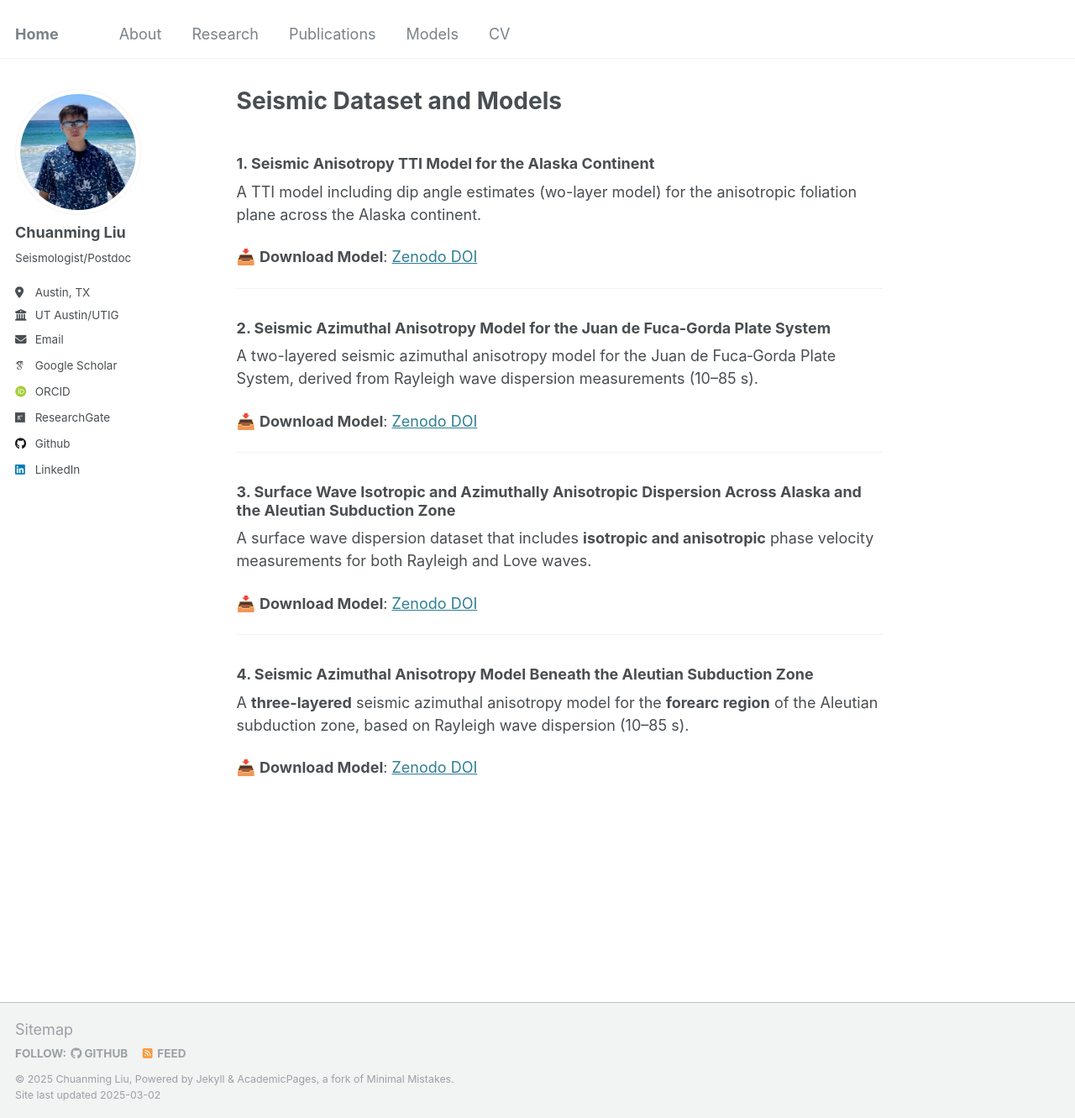
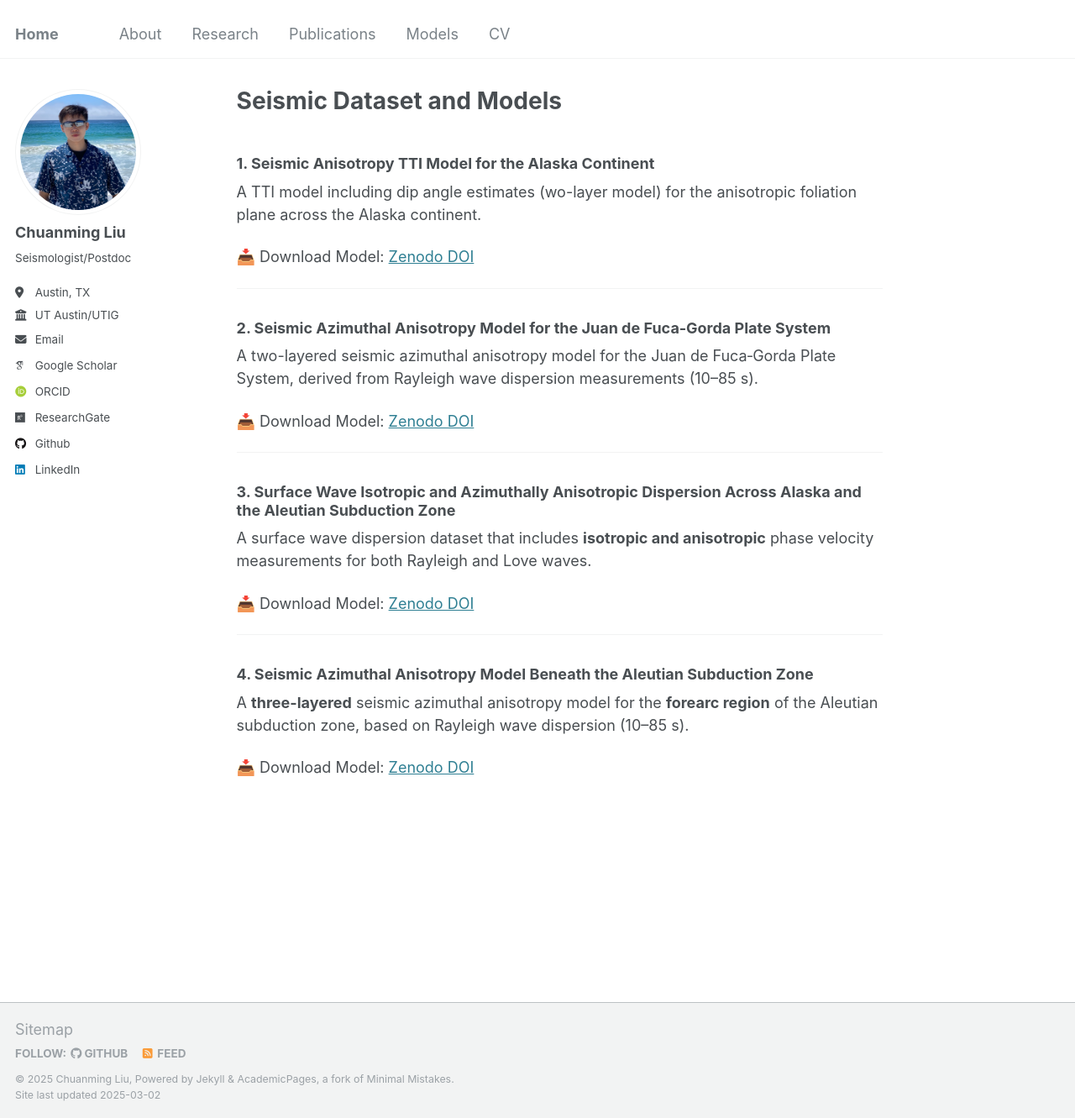
Before and after one commit to Chuanming-Liu/Chuanming-Liu.github.io, a Jekyll site: the page built from _pages/models.md, in a window 1280 px wide and 1331 px high. Shown: the whole window at 84% size. Built offline with Jekyll 4.4.1, drawn with Linux system fonts in a browser that asks for light colours; some web fonts are replaced.

```diff
--- a/_pages/models.md
+++ b/_pages/models.md
@@ -8,25 +8,25 @@ author_profile: true
 ### **1. Seismic Anisotropy TTI Model for the Alaska Continent**
 A TTI model including dip angle estimates (wo-layer model) for the anisotropic foliation plane across the Alaska continent.
 
-📥 **Download Model**: [Zenodo DOI](https://zenodo.org/records/10723710)
+📥 Download Model: [Zenodo DOI](https://zenodo.org/records/10723710)
 
 ---
 
 ### **2. Seismic Azimuthal Anisotropy Model for the Juan de Fuca‐Gorda Plate System**
 A two-layered seismic azimuthal anisotropy model for the Juan de Fuca‐Gorda Plate System, derived from Rayleigh wave dispersion measurements (10–85 s).
 
-📥 **Download Model**: [Zenodo DOI](https://zenodo.org/records/14031390)
+📥 Download Model: [Zenodo DOI](https://zenodo.org/records/14031390)
 
 ---
 
 ### **3. Surface Wave Isotropic and Azimuthally Anisotropic Dispersion Across Alaska and the Aleutian Subduction Zone**
 A surface wave dispersion dataset that includes **isotropic and anisotropic** phase velocity measurements for both Rayleigh and Love waves.
 
-📥 **Download Model**: [Zenodo DOI](https://zenodo.org/records/10976561)
+📥 Download Model: [Zenodo DOI](https://zenodo.org/records/10976561)
 
 ---
 
 ### **4. Seismic Azimuthal Anisotropy Model Beneath the Aleutian Subduction Zone**
 A **three-layered** seismic azimuthal anisotropy model for the **forearc region** of the Aleutian subduction zone, based on Rayleigh wave dispersion (10–85 s).
 
-📥 **Download Model**: [Zenodo DOI](https://zenodo.org/records/10975885)
+📥 Download Model: [Zenodo DOI](https://zenodo.org/records/10975885)
```
